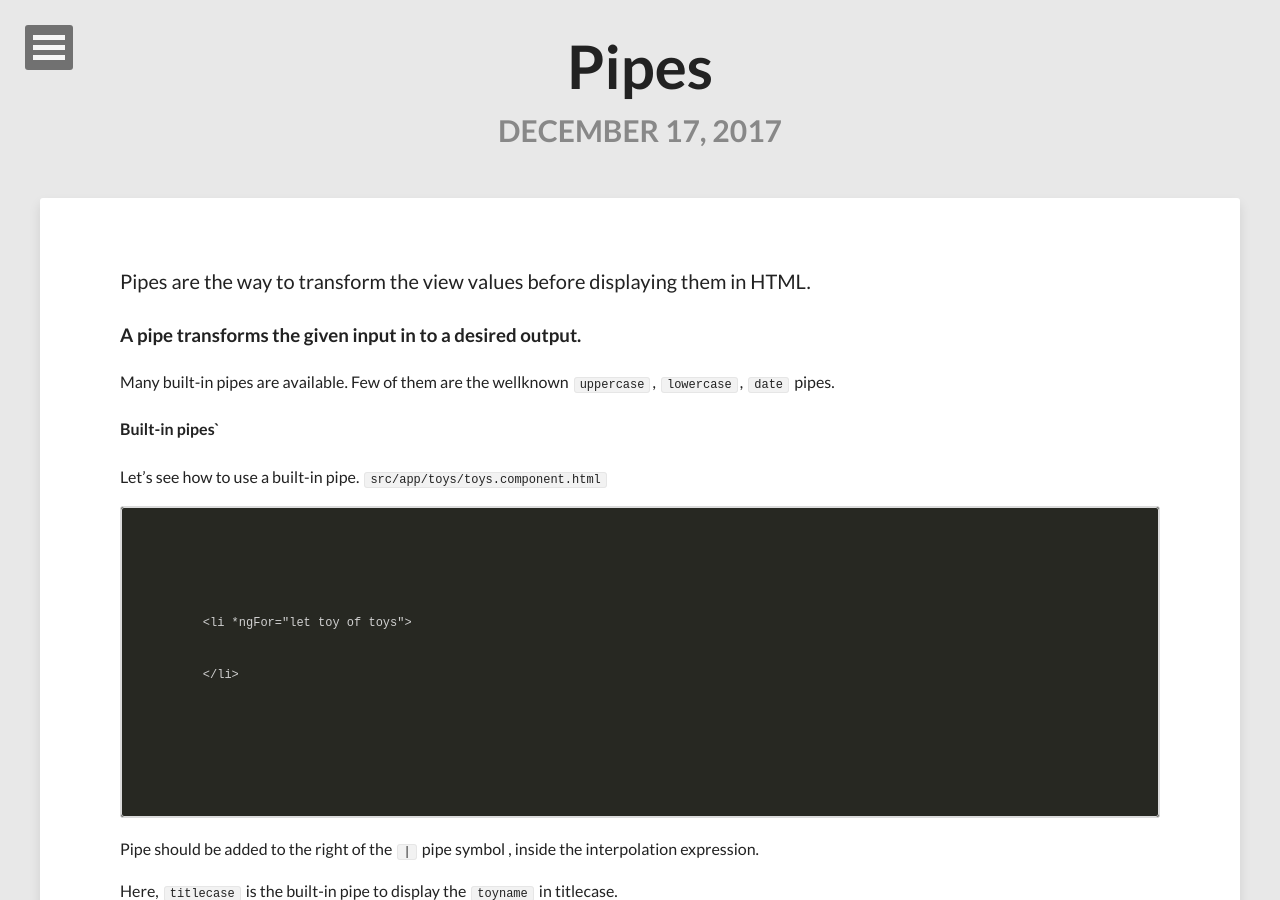
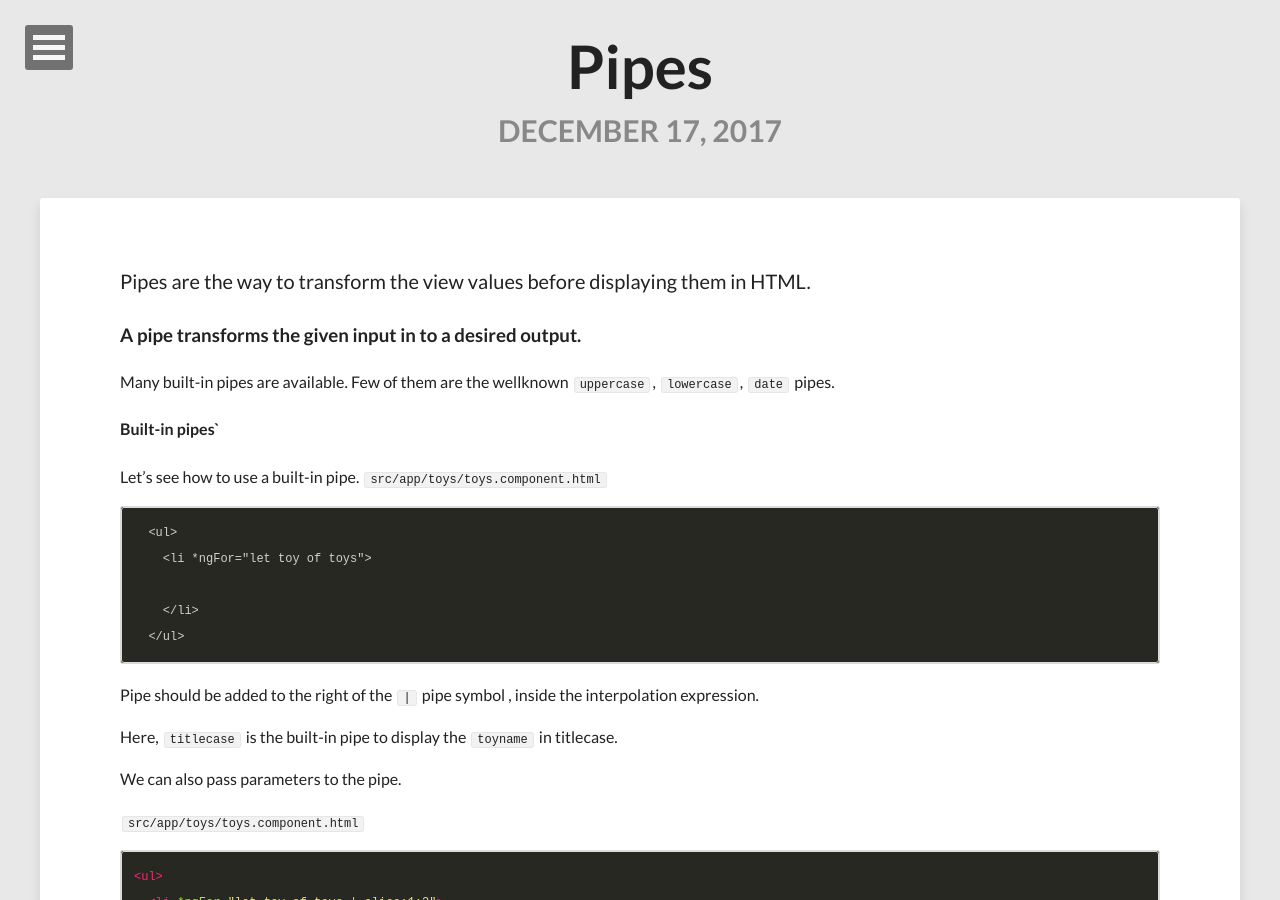
Before and after one commit to DeepikaRajendran/dev-mom, a Jekyll site: the page built from _posts/2017-12-17-pipes.md, in a window 1280 px wide and 900 px high. Built offline with Jekyll 4.4.1, drawn with Linux system fonts in a browser that asks for light colours; nearby versions of some CDN libraries; our own code applies the rules of GitHub Pages for plain Markdown files.

Commit message:
Update 2017-12-17-pipes.md

````diff
--- a/_posts/2017-12-17-pipes.md
+++ b/_posts/2017-12-17-pipes.md
@@ -8,16 +8,13 @@ Many built-in pipes are available. Few of them are the wellknown `uppercase`, `l
 
 Let's see how to use a built-in pipe.
 `src/app/toys/toys.component.html`
-<div class="highlight">
-<pre class="highlight">
-<code>
+```
   <ul>
     <li *ngFor="let toy of toys">
       {{toy.color}} {{ toy.name | titlecase}}
     </li>
   </ul>
-  </code>
-  </pre></div>
+ ```
 
 Pipe should be added to the right of the `|` pipe symbol , inside the interpolation expression.
 
````
